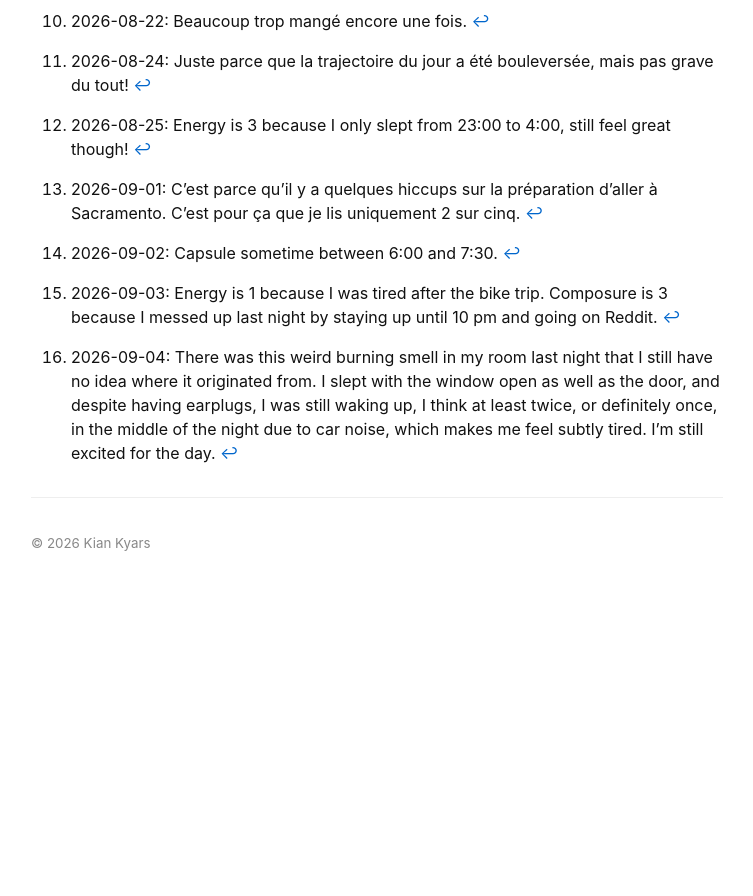
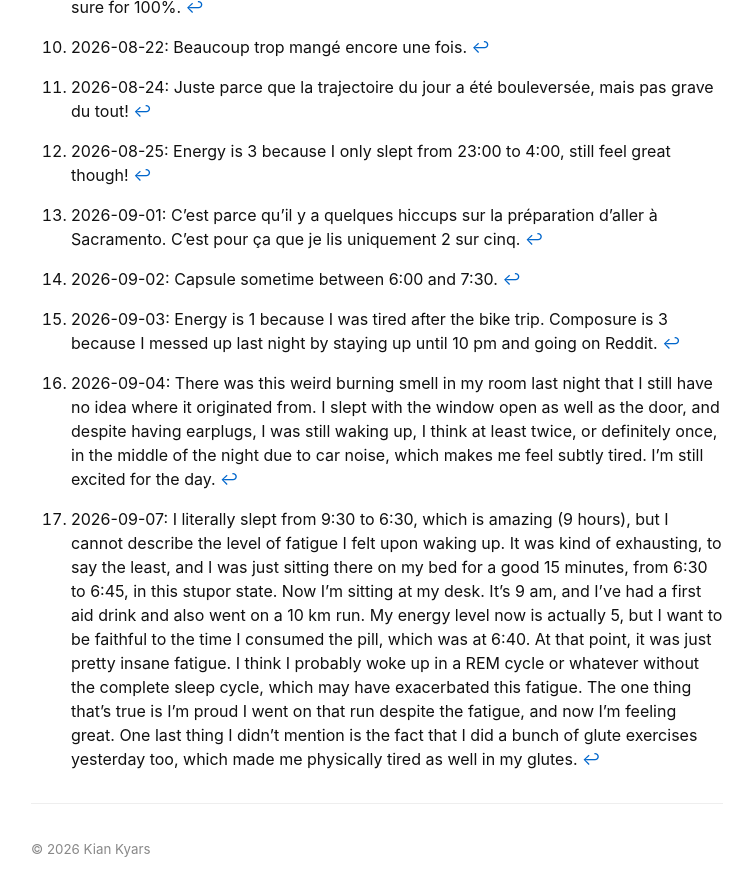
Before and after one commit to kiankyars/kiankyars.github.io, a Jekyll site: the page built from _posts/blog/2026-02-04-biomaxing.md, in a window 1280 px wide and 900 px high, scrolled down 5310 px. Shown: the top 896 px of the window, without its empty margins (263-1016 px from the left). Built offline with Jekyll 4.4.1, drawn with Linux system fonts in a browser that asks for light colours; before the commit the page ends 5904 px from its top, so only the background shows below that; some of the changed text lies outside the part shown.

Commit message:
Log Monday's capsule, the wake-up fatigue footnote, and Polar gaps.
Co-authored-by: Cursor <cursoragent@cursor.com>

```diff
--- a/_posts/blog/2026-02-04-biomaxing.md
+++ b/_posts/blog/2026-02-04-biomaxing.md
@@ -65,12 +65,12 @@ Auto-fill target: Polar sleep score/charge and Polar training status if availabl
 | 2026-08-30 | 08:51 | 5 | 5 | 59 | 1 | maintaining |
 | 2026-08-31 | 06:51 | 5 | 4 | 72 | 3 | recovery after overreaching |
 | 2026-09-01[^14] | 08:11 | 4 | 2 | 78 | 4 | recovery after overreaching |
-| 2026-09-02[^15] | 06:00–07:30 | 3 | 4 |  |  | productive |
+| 2026-09-02[^15] | 06:00–07:30 | 3 | 4 | 79 | 4 | productive |
 | 2026-09-03[^16] | 06:45 | 1 | 3 |  |  | productive |
-| 2026-09-04[^17] | 05:30 | 2 | 5 |  |  | productive |
-| 2026-09-05 | 09:12 | 4 | 4 |  |  | productive |
+| 2026-09-04[^17] | 05:30 | 2 | 5 | 80 | 5 | productive |
+| 2026-09-05 | 09:12 | 4 | 4 | 59 | 1 | productive |
 | 2026-09-06 | 08:49 | 3 | 5 |  |  | productive |
-| 2026-09-07 |  |  |  |  |  |  |
+| 2026-09-07[^18] | 06:40 | 1 | 4 |  |  | productive |
 | 2026-09-08 |  |  |  |  |  |  |
 
 
@@ -107,3 +107,5 @@ Auto-fill target: Polar sleep score/charge and Polar training status if availabl
 [^16]: 2026-09-03: Energy is 1 because I was tired after the bike trip. Composure is 3 because I messed up last night by staying up until 10 pm and going on Reddit.
 
 [^17]: 2026-09-04: There was this weird burning smell in my room last night that I still have no idea where it originated from. I slept with the window open as well as the door, and despite having earplugs, I was still waking up, I think at least twice, or definitely once, in the middle of the night due to car noise, which makes me feel subtly tired. I'm still excited for the day.
+
+[^18]: 2026-09-07: I literally slept from 9:30 to 6:30, which is amazing (9 hours), but I cannot describe the level of fatigue I felt upon waking up. It was kind of exhausting, to say the least, and I was just sitting there on my bed for a good 15 minutes, from 6:30 to 6:45, in this stupor state. Now I'm sitting at my desk. It's 9 am, and I've had a first aid drink and also went on a 10 km run. My energy level now is actually 5, but I want to be faithful to the time I consumed the pill, which was at 6:40. At that point, it was just pretty insane fatigue. I think I probably woke up in a REM cycle or whatever without the complete sleep cycle, which may have exacerbated this fatigue. The one thing that's true is I'm proud I went on that run despite the fatigue, and now I'm feeling great. One last thing I didn't mention is the fact that I did a bunch of glute exercises yesterday too, which made me physically tired as well in my glutes.
```
